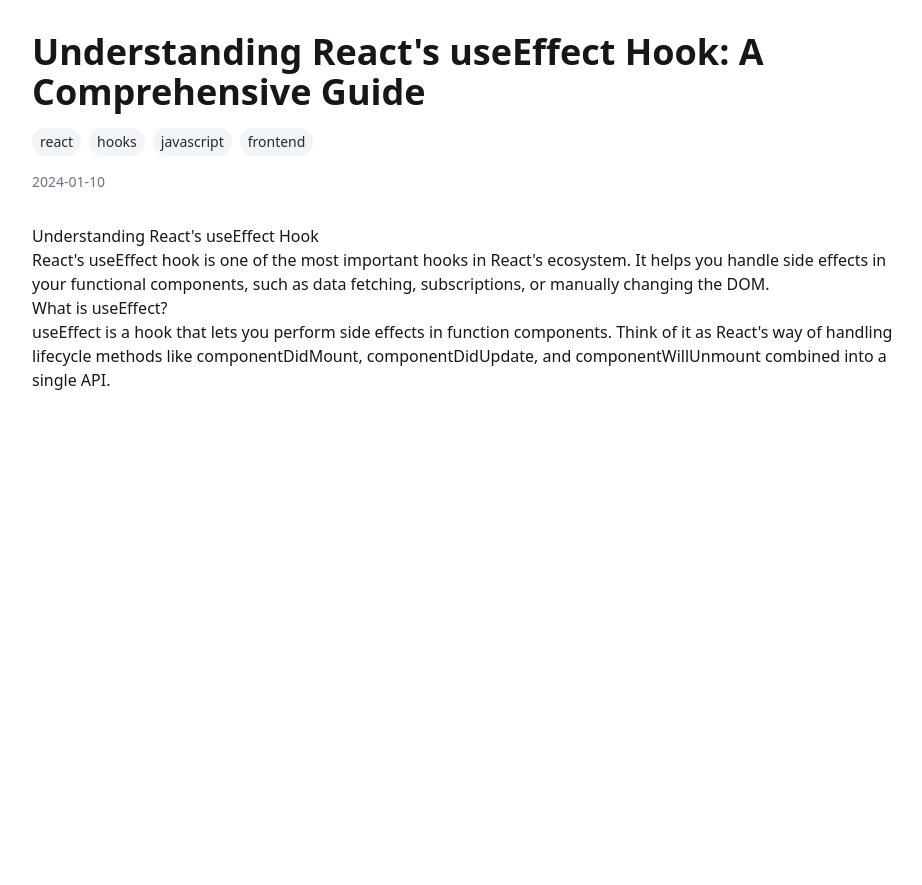
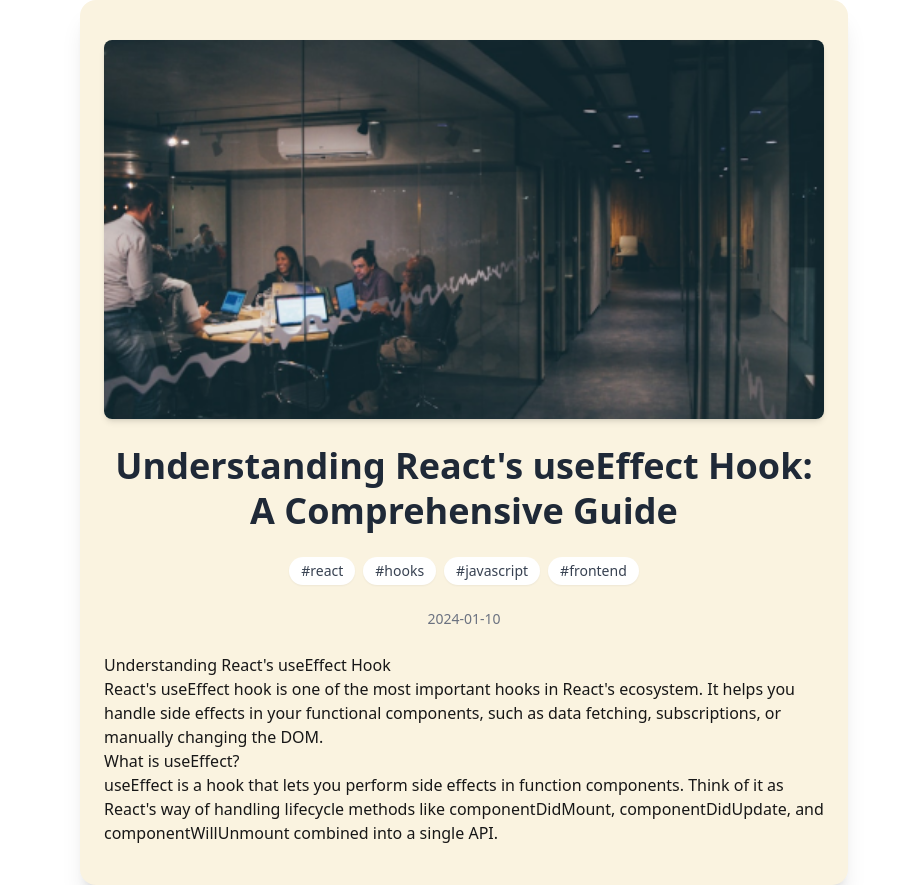
Before and after one commit to aisha0320/aisha0320.github.io, a Next.js app: page /posts/second-post in a window 1280 px wide. Shown: the whole page, without its empty margins (176-1098 px from the left). Before the commit the page ends 800 px from the top, so only its background shows below. Built offline with nearby package versions, Linux system fonts and the light colour scheme.

Commit message:
changes in article and package has been made

```diff
--- a/package.json
+++ b/package.json
@@ -29,6 +29,5 @@
     "postcss": "^8",
     "tailwindcss": "^3.4.1",
     "typescript": "5.8.2"
-  },
-  "packageManager": "yarn@1.22.22+sha512.a6b2f7906b721bba3d67d4aff083df04dad64c399707841b7acf00f6b133b7ac24255f2652fa22ae3534329dc6180534e98d17432037ff6fd140556e2bb3137e"
+  }
 }
--- a/site.config.mjs
+++ b/site.config.mjs
@@ -10,6 +10,7 @@ export const siteConfig = {
   talks: [
     {videoUrl:"https://www.youtube.com/watch?v=jN0kB85rxGg"},
     {videoUrl:"https://www.youtube.com/watch?v=eMFKqcYQQFk"},
+    {videoUrl:"https://www.youtube.com/watch?v=dQw4w9WgXcQ"}
   ],
   nav: {
     firstName: "BELLA",
--- a/src/components/portfolio/ArticleCard.tsx
+++ b/src/components/portfolio/ArticleCard.tsx
@@ -16,20 +16,19 @@ const ArticleCard: FC<{ articles: ArticleMetadata[] }> = ({ articles }) => {
                   <time className="	m-0 text-s text-white">{post.date}</time>
               </div>
             </div>
-            <Link href={`/posts/${post.slug}`}>
+            <div>
               <h2 className="text-m font-semibold px-3 text-white">{post.title}</h2>
+            </div>
+            <p className="text-sm text-gray-400 m-0 px-3">{post.description}</p>
+            <Link href={`/posts/${post.slug}`} className="flex gap-2 px-3 items-center">
+                <p className="text-white text-xs">Read Post</p>
+                <i className="text-white text-s">
+                   <svg  width="1em" height="1em" viewBox="0 0 24 24" fill="none" xmlns="http://www.w3.org/2000/svg">
+                   <path d="M9 4.5L16.5 12L9 19.5" stroke="currentColor" stroke-width="1.5" stroke-linecap="round"
+                    stroke-linejoin="round" />
+                   </svg>
+                </i>
             </Link>
-            <p className="text-sm text-gray-400 m-0 px-3">{post.description}</p>
-            <div className="flex gap-5 px-3">
-                {post.tags?.map((tag) => (
-                  <span
-                    key={tag}
-                    className="bg-gray-100 text-gray-800 px-2 py-1 rounded-[5px] text-sm "
-                  >
-                    {tag}
-                  </span>
-                ))}
-            </div>
           </article>
         ))}
       </div>
--- a/src/pages/posts/[slug].tsx
+++ b/src/pages/posts/[slug].tsx
@@ -5,6 +5,7 @@ import { serialize } from "next-mdx-remote/serialize";
 
 interface PostProps {
   post: {
+    thumbnail:string;
     slug: string;
     title: string;
     date: string;
@@ -16,23 +17,31 @@ interface PostProps {
 
 export default function Post({ post }: PostProps) {
   return (
-    <article className="max-w-4xl mx-auto px-4 py-8">
-      <h1 className="text-4xl font-bold mb-4">{post.title}</h1>
-      <div className="flex gap-2 mb-4">
+    <article className="max-w-3xl mx-auto px-6 py-10 bg-[#FAF3E0] shadow-xl rounded-2xl flex flex-col items-center space-y-6">
+  <img
+    src={post.thumbnail}
+    alt={post.title}
+    className="w-full rounded-lg shadow-md object-cover max-h-[400px]"
+  />
+  <h1 className="text-4xl font-extrabold text-gray-800 text-center leading-tight">
+    {post.title}
+  </h1>
+  <div className="flex flex-wrap gap-2 justify-center">
     {post.tags.map((tag) => (
       <span
         key={tag}
-            className="bg-gray-100 text-gray-800 px-2 py-1 rounded-full text-sm"
+        className="bg-white text-gray-700 px-3 py-1 rounded-full text-sm shadow-sm hover:bg-gray-100 transition"
       >
-            {tag}
+        #{tag}
       </span>
     ))}
   </div>
-      <time className="text-sm text-gray-500 block mb-8">{post.date}</time>
-      <div className="prose prose-lg max-w-none">
+  <time className="text-sm text-gray-500">{post.date}</time>
+  <div className="prose prose-lg prose-slate max-w-none w-full">
     <MDXRemote {...post.content} />
   </div>
 </article>
+
   );
 }
 
```
Also changed, not shown: src/components/portfolio/projectsCard.tsx (line endings or trailing spaces). Lines whose indentation alone changed are shown as unchanged.
